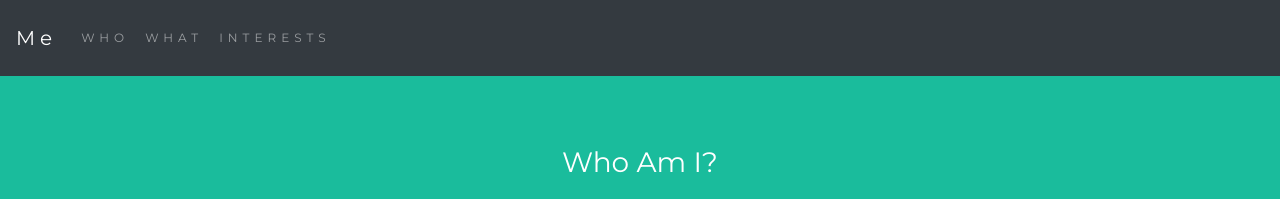
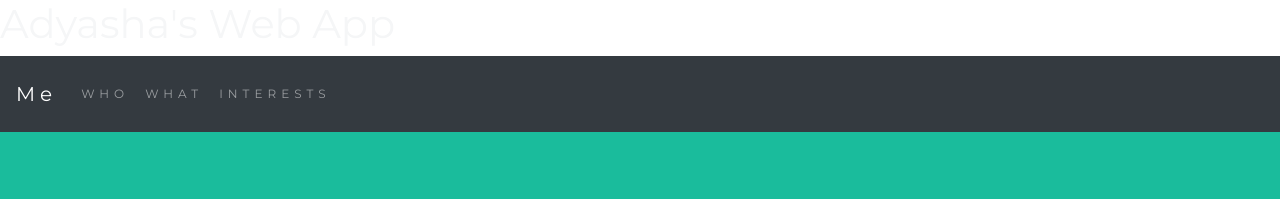
Before and after one commit to iu-msis/ds-hw1-admohapa1094, a plain HTML site: page public/index.html in a window 1280 px wide. Shown: the top 199 px of the page. Drawn offline with nearby package versions, Linux system fonts and the light colour scheme; no server answers.

Commit message:
Changes to test the Apache Server

```diff
--- a/public/index.html
+++ b/public/index.html
@@ -20,7 +20,7 @@
   <link rel="stylesheet" href="css/style.css" />
 </head>
 <body>
-
+  <h1>Adyasha's Web App</h1>
 <!-- Navbar -->
 <nav class="navbar navbar-expand-md bg-dark navbar-dark">
   <!-- Brand -->
```
